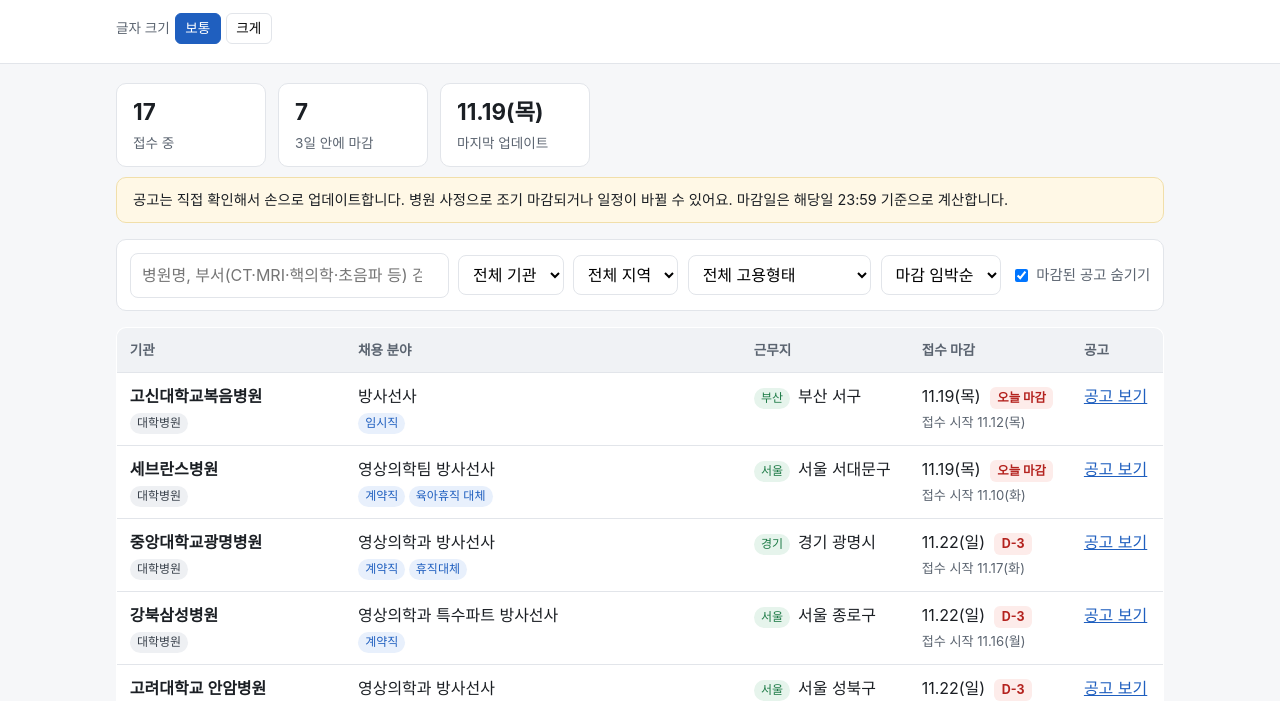
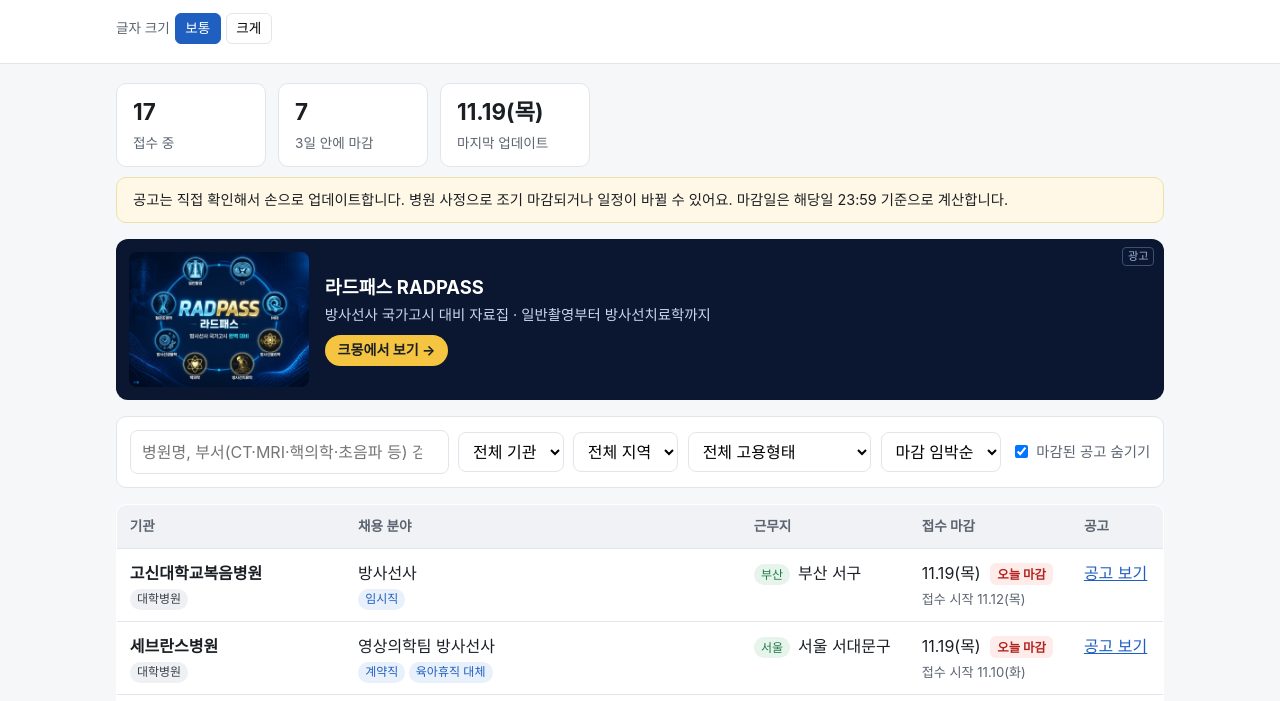
Before and after one commit to radpass-kr/radiographer-jobs, a plain HTML site: page index.html in a window 1280 px wide. Shown: the part 118-819 px from the top of the page. Drawn offline with Linux system fonts and the light colour scheme.

Commit message:
라드패스 자료집 광고 배너 추가 (크몽 링크)
Co-Authored-By: Claude Opus 5.5 <noreply@anthropic.com>
Claude-Session: https://claude.ai/code/session_01ScGBJD6DmrbjHn6KNhd9uv

```diff
--- a/index.html
+++ b/index.html
@@ -33,6 +33,15 @@
   .stat{background:var(--card);border:1px solid var(--line);border-radius:10px;padding:.7rem 1rem;min-width:150px}
   .stat b{display:block;font-size:1.4rem}
   .stat span{color:var(--muted);font-size:.85rem}
+  .ad{display:flex;align-items:center;gap:1rem;background:#0b1730;color:#e8f0ff;border-radius:12px;padding:.8rem;margin:0 0 1rem;text-decoration:none;position:relative;overflow:hidden}
+  .ad:hover,.ad:focus-visible{box-shadow:0 0 0 3px #4da3ff}
+  .ad img{width:180px;height:auto;border-radius:8px;flex:none;display:block}
+  .ad .ad-txt{flex:1;min-width:0}
+  .ad .ad-label{position:absolute;top:.45rem;right:.6rem;font-size:.7rem;color:#9fb3d9;border:1px solid #3b4f78;border-radius:4px;padding:0 .3rem}
+  .ad strong{display:block;font-size:1.15rem;color:#fff;margin-bottom:.15rem}
+  .ad span.d{display:block;font-size:.9rem;color:#c9d6ef}
+  .ad span.go{display:inline-block;margin-top:.5rem;background:#f5c542;color:#1b1f24;font-weight:700;font-size:.88rem;padding:.3rem .8rem;border-radius:999px}
+  @media (max-width:520px){.ad{flex-direction:column;align-items:stretch;text-align:center}.ad img{width:100%}}
   .notice{background:#fff8e6;border:1px solid #f1dfaa;border-radius:10px;padding:.7rem 1rem;font-size:.9rem;margin:.6rem 0 1rem}
   .controls{display:flex;flex-wrap:wrap;gap:.6rem;align-items:center;background:var(--card);border:1px solid var(--line);border-radius:10px;padding:.8rem;margin-bottom:1rem}
   .controls input[type=search]{flex:1 1 240px;padding:.55rem .7rem;border:1px solid var(--line);border-radius:8px;font:inherit}
@@ -96,6 +105,16 @@
     <div class="stat"><b id="cUpd">-</b><span>마지막 업데이트</span></div>
   </div>
   <p class="notice">공고는 직접 확인해서 손으로 업데이트합니다. 병원 사정으로 조기 마감되거나 일정이 바뀔 수 있어요. 마감일은 해당일 23:59 기준으로 계산합니다.</p>
+
+  <a class="ad" href="https://kmong.com/@%EB%9D%BC%EB%93%9C%ED%8C%A8%EC%8A%A4" target="_blank" rel="noopener sponsored" aria-label="라드패스 방사선사 국가고시 자료집 보러 가기 (크몽, 새 창)">
+    <img src="radpass.jpg" alt="RADPASS 라드패스 — 방사선사 국가고시 완벽 대비 (일반촬영·CT·MRI·혈관조영·핵의학·방사선치료·방사선물리·방사선생물)" width="800" height="600">
+    <span class="ad-txt">
+      <span class="ad-label">광고</span>
+      <strong>라드패스 RADPASS</strong>
+      <span class="d">방사선사 국가고시 대비 자료집 · 일반촬영부터 방사선치료학까지</span>
+      <span class="go">크몽에서 보기 →</span>
+    </span>
+  </a>
 
   <div class="controls">
     <input type="search" id="q" placeholder="병원명, 부서(CT·MRI·핵의학·초음파 등) 검색" aria-label="검색">
```
Also changed, not shown: radpass.jpg (added).
